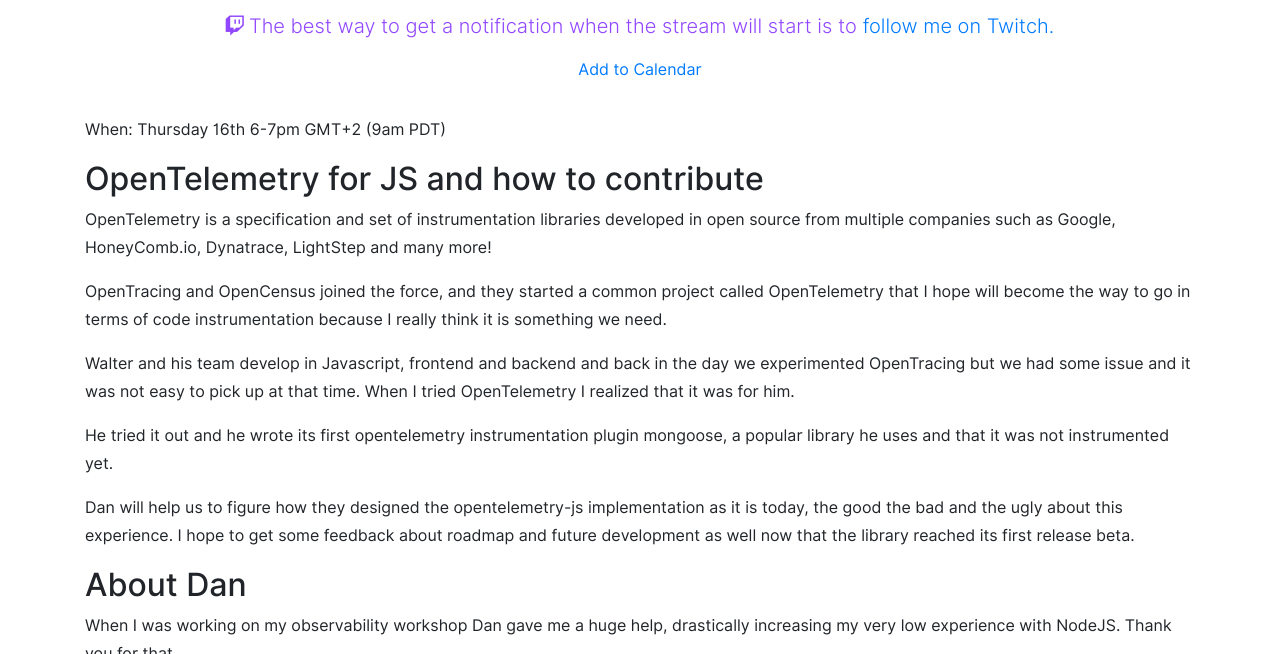
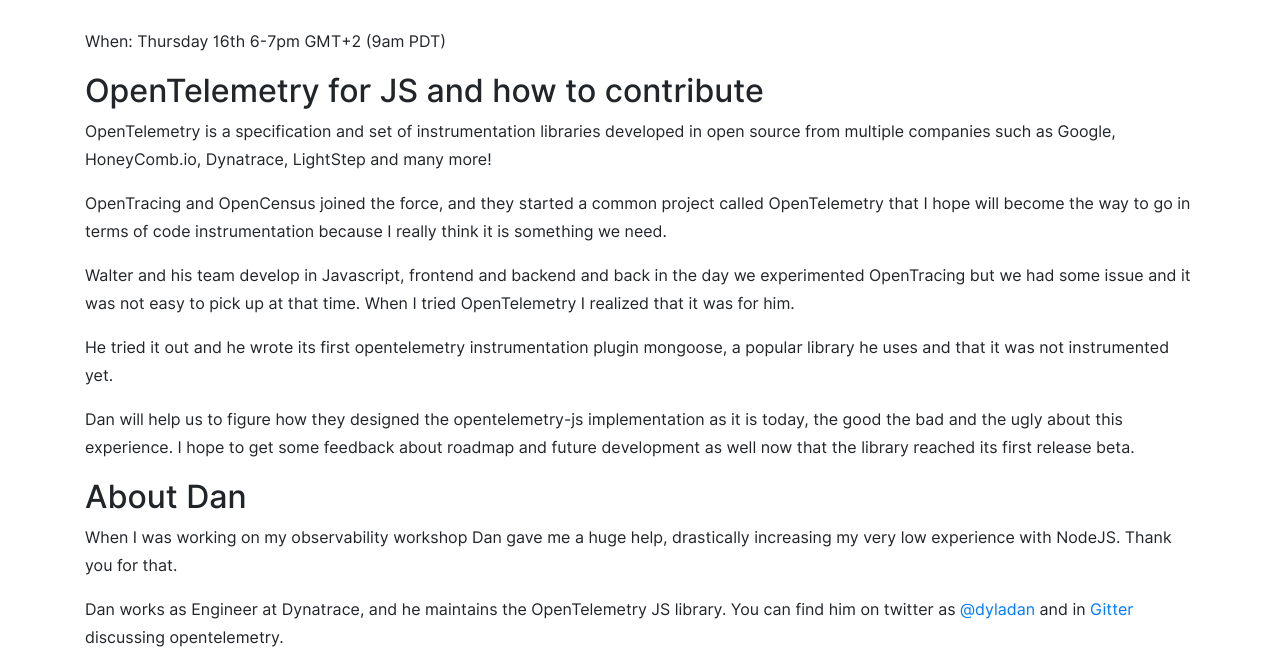
Before and after one commit to gianarb/gianarb.github.com, a Jekyll site: the page built from _posts/2020-04-11-show-me-your-code-otel-nodejs.markdown, in a window 1280 px wide and 900 px high, scrolled down 900 px, cut to the strip 246-900 px from the top of the window. Built offline with Jekyll 4.4.1, drawn with Linux system fonts in a browser that asks for light colours; nearby versions of some CDN libraries; library files that are not in the unit come from our copies; comment, search, counter and statistics services are not loaded; some of the changed lines change nothing that is shown.

Commit message:
update otel show me your code

```diff
--- a/_posts/2020-04-11-show-me-your-code-otel-nodejs.markdown
+++ b/_posts/2020-04-11-show-me-your-code-otel-nodejs.markdown
@@ -11,9 +11,7 @@
 Dynatrace Maintainer of OpenTelemetry JS. This during show we will talk about
 OpenTelemetry and NodeJS. Walter wrote a plugin for instrumenting mongoose with
 opentelemetry. We are gonna see how he did it, considerations from Dan and so on"
-twitch: channel=gianarb
-addeventID: lo4782947
-<!--youtubeVideoID: JrqAfRUeuQY-->
+youtubeVideoID: FV4mSApgY60
 changefreq: daily
 ---
 
```
